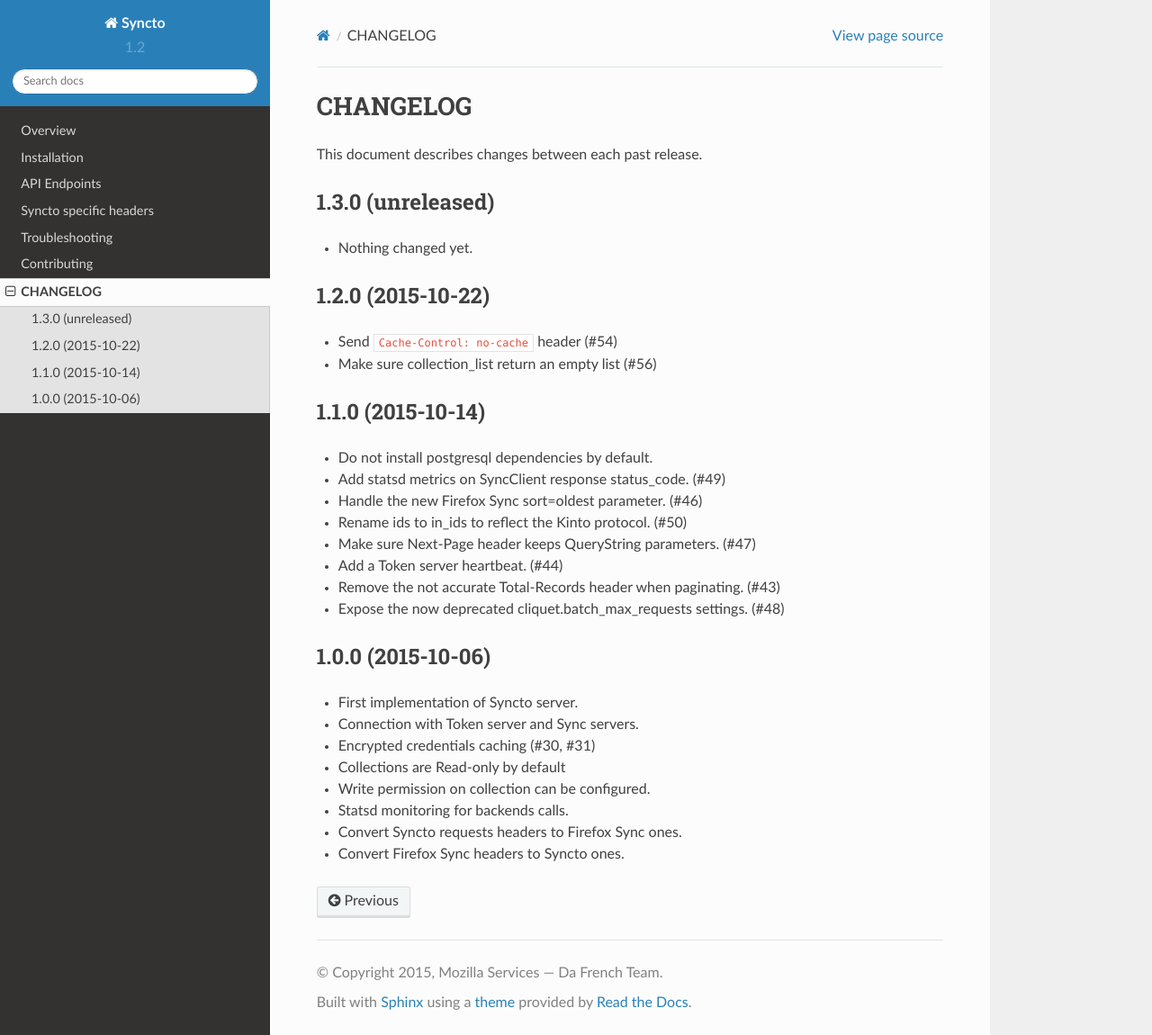
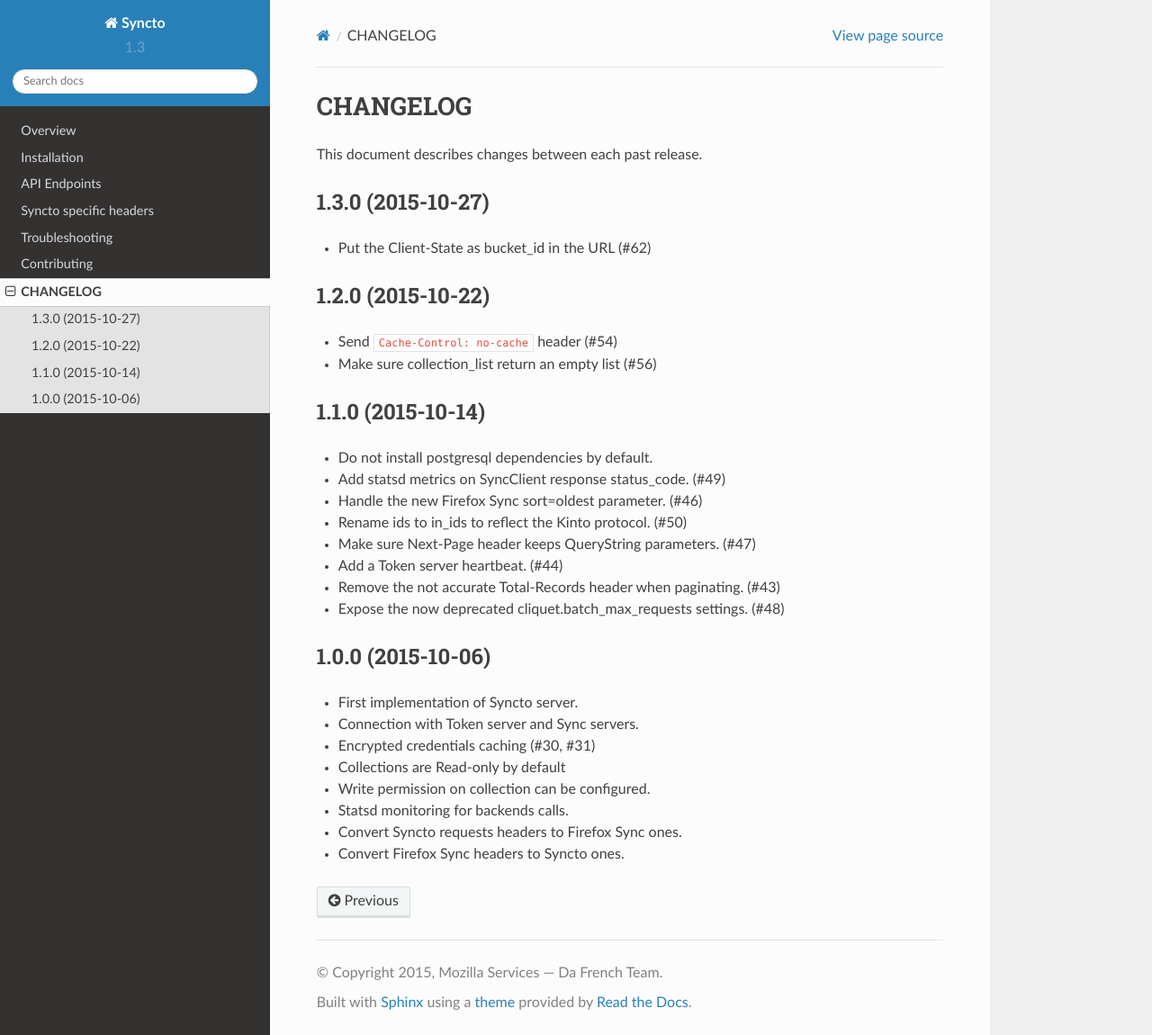
Before and after one commit to mozilla-services/syncto, a Sphinx documentation site: the page built from docs/changelog.rst, in a window 1280 px wide and 1150 px high. Shown: the whole window at 90% size. Built offline with Sphinx 7.4.7 and the Read the Docs theme 2.0.0, drawn with Linux system fonts in a browser that asks for light colours; pages that are not in the unit, such as notebooks, are missing from menus.

Commit message:
Preparing release 1.3.0

```diff
--- a/CHANGELOG.rst
+++ b/CHANGELOG.rst
@@ -4,10 +4,10 @@
 This document describes changes between each past release.
 
 
-1.3.0 (unreleased)
+1.3.0 (2015-10-27)
 ------------------
 
-- Nothing changed yet.
+- Put the Client-State as bucket_id in the URL (#62)
 
 
 1.2.0 (2015-10-22)
--- a/docs/conf.py
+++ b/docs/conf.py
@@ -67,9 +67,9 @@
 # built documents.
 #
 # The short X.Y version.
-version = '1.2'
+version = '1.3'
 # The full version, including alpha/beta/rc tags.
-release = '1.2.0'
+release = '1.3.0'
 
 # List of patterns, relative to source directory, that match files and
 # directories to ignore when looking for source files.
--- a/setup.py
+++ b/setup.py
@@ -33,7 +33,7 @@
     ]}
 
 setup(name='syncto',
-      version='1.3.0.dev0',
+      version='1.3.0',
       description='Read Firefox Sync server using Kinto API.',
       long_description=README + "\n\n" + CHANGELOG,
       license='Apache License (2.0)',
```
